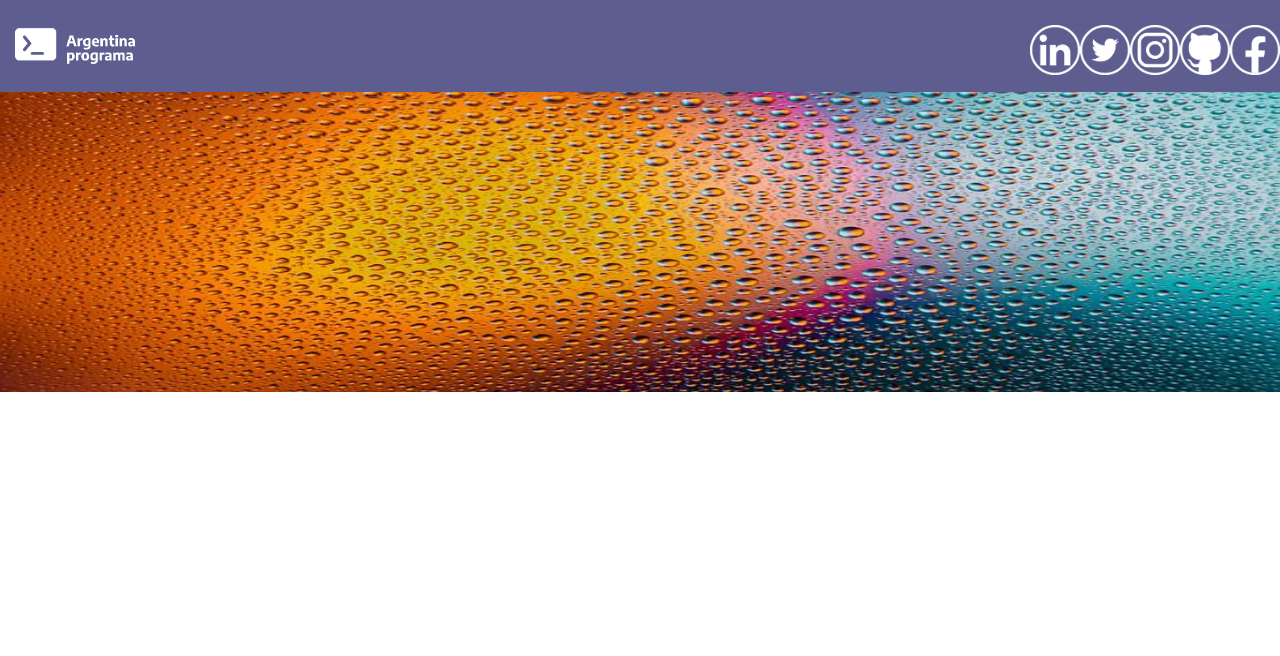
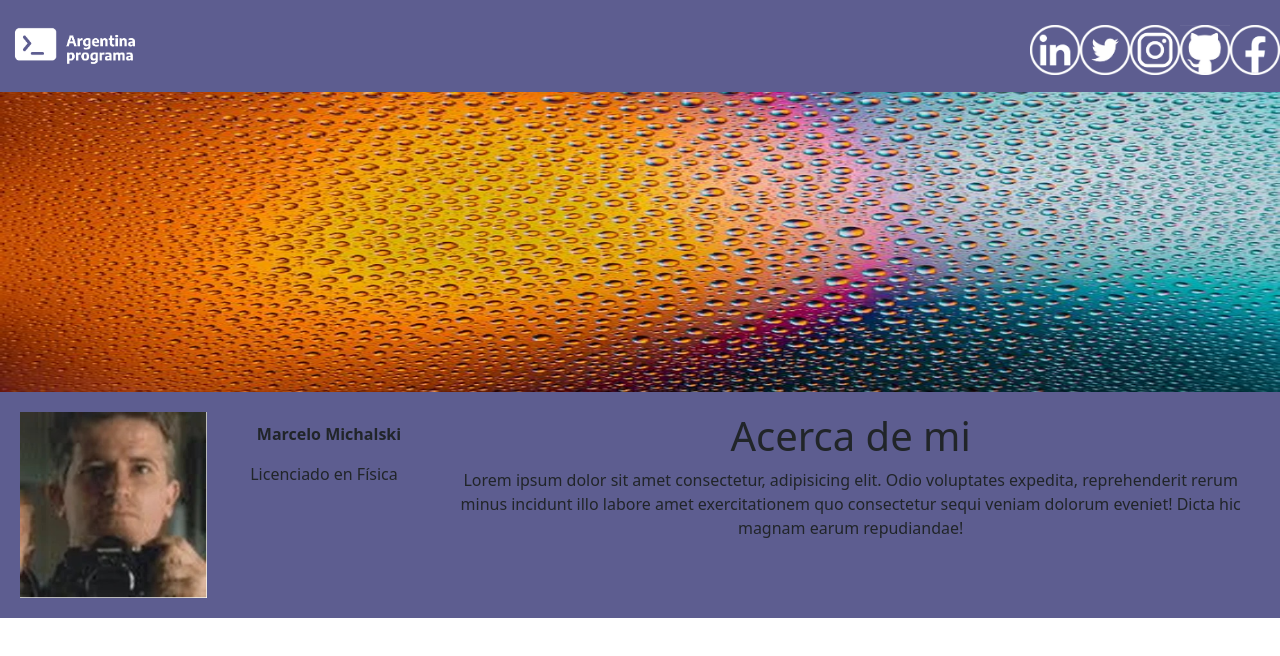
Before and after one commit to motesage/Micha_ProyectoFinal, an Angular app in the folder Portfolio_MGM/: page / in a window 1280 px wide. Shown: the top 656 px of the page. Built offline with nearby package versions, Linux system fonts and the light colour scheme.

Commit message:
funcionando con bootstrap

```diff
--- a/Portfolio_MGM/src/app/app.component.html
+++ b/Portfolio_MGM/src/app/app.component.html
@@ -1 +1,2 @@
 <app-cabezal></app-cabezal>
+<app-about></app-about>
--- a/Portfolio_MGM/src/app/app.module.ts
+++ b/Portfolio_MGM/src/app/app.module.ts
@@ -7,6 +7,7 @@ import { CabezalComponent } from './componentes/cabezal/cabezal.component';
 import { Logo1Component } from './componentes/logo1/logo1.component';
 import { Logo2Component } from './componentes/logo2/logo2.component';
 import { BannerComponent } from './componentes/banner/banner.component';
+import { AboutComponent } from './componentes/about/about.component';
 
 @NgModule({
   declarations: [
@@ -14,7 +15,8 @@ import { BannerComponent } from './componentes/banner/banner.component';
     CabezalComponent,
     Logo1Component,
     Logo2Component,
-    BannerComponent
+    BannerComponent,
+    AboutComponent
   ],
   imports: [
     BrowserModule,
--- /dev/null
+++ b/Portfolio_MGM/src/app/componentes/about/about.component.css
@@ -0,0 +1,16 @@
+.row {
+    padding: 20px;
+}
+
+div{
+    background-color:rgb(93, 93, 144) ;
+    text-align: center;
+}
+
+#nombre {
+    font-weight: bold;
+    margin-top: 10px;
+    margin-left: 10px;
+}
+
+/* para ajustar la foto usamos media query */
--- /dev/null
+++ b/Portfolio_MGM/src/app/componentes/about/about.component.html
@@ -0,0 +1,24 @@
+<div class="row">
+    <div class="col-xs-12 col-sm-2 col-md-2 col-lg-2">
+        <img src="../../assets/micha.jpg"
+        class="img-fluid"
+        id="mifoto">
+    </div>
+    <div class="col-xs-12 col-sm-2 col-md-2 col-lg-2">
+        <p id=nombre> Marcelo Michalski</p>
+        <p>Licenciado en Física</p>
+    </div>
+    <div class="col-xs-12 col-sm-8 col-md-8 col-lg-8">
+        <span>
+        <h1>Acerca de mi</h1>
+        <p>
+        Lorem ipsum dolor sit amet consectetur,
+        adipisicing elit. Odio voluptates expedita,
+        reprehenderit rerum minus incidunt illo
+        labore amet exercitationem quo consectetur
+        sequi veniam dolorum eveniet!
+        Dicta hic magnam earum repudiandae!
+        </p>
+        </span>
+    </div>
+</div>
--- /dev/null
+++ b/Portfolio_MGM/src/app/componentes/about/about.component.ts
@@ -0,0 +1,15 @@
+import { Component, OnInit } from '@angular/core';
+
+@Component({
+  selector: 'app-about',
+  templateUrl: './about.component.html',
+  styleUrls: ['./about.component.css']
+})
+export class AboutComponent implements OnInit {
+
+  constructor() { }
+
+  ngOnInit(): void {
+  }
+
+}
```
Also changed, not shown: Portfolio_MGM/src/assets/micha.jpg (added), Portfolio_MGM/src/assets/micha.png (added).
